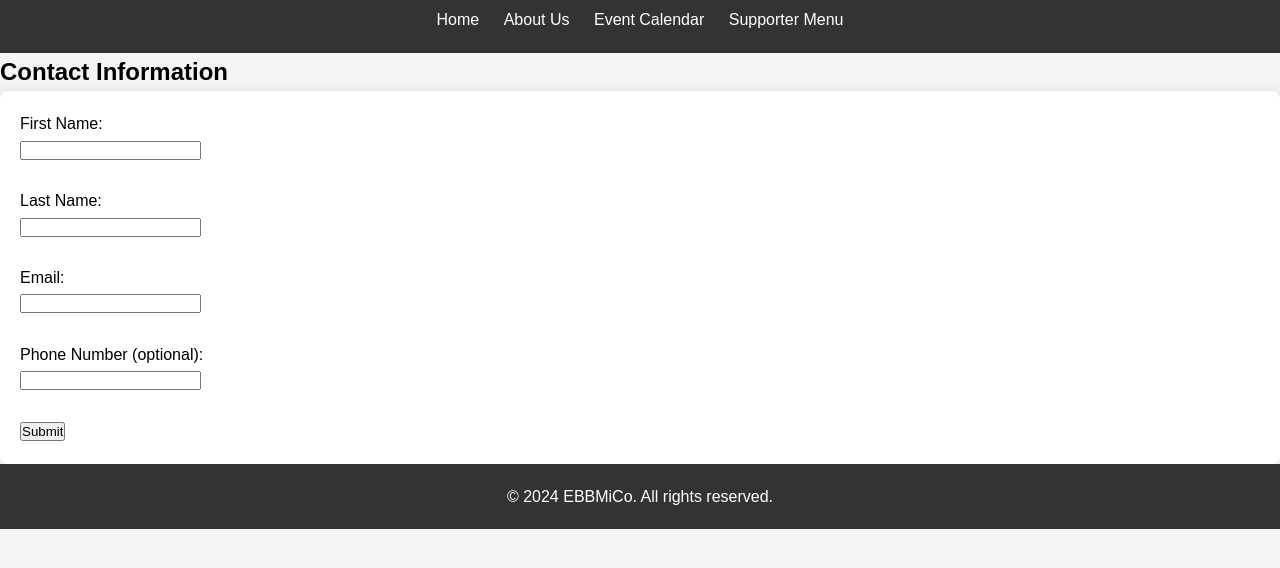
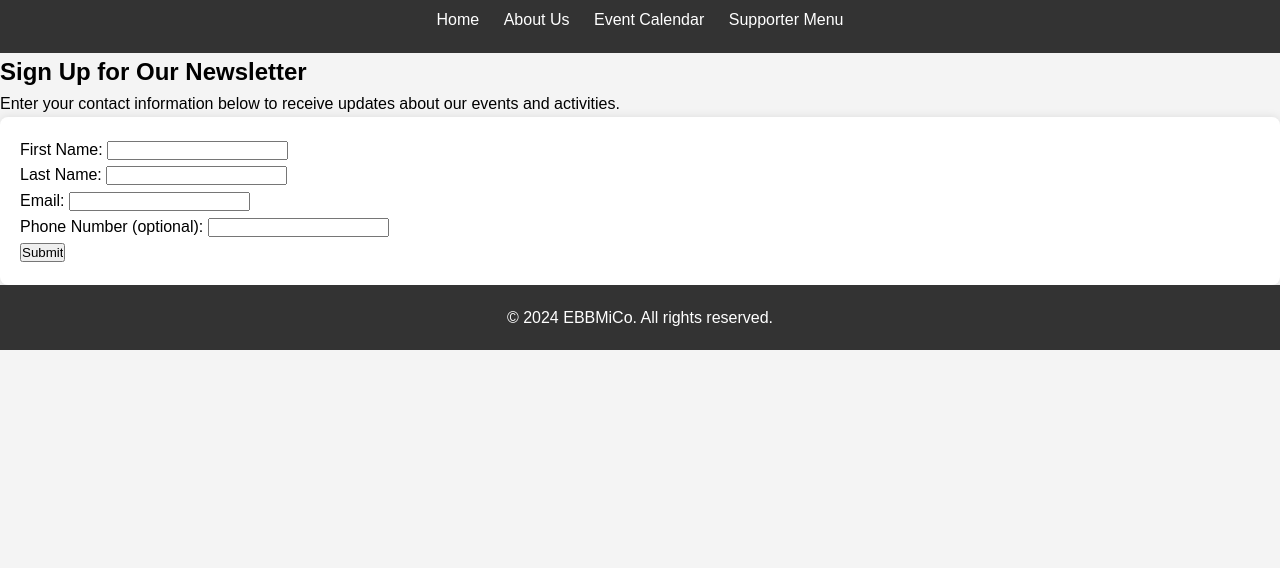
Before and after one commit to isiahmacias25/EEBMiCo, a plain HTML site: page supportermenu.html in a window 1280 px wide. Shown: the part 74-642 px from the top of the page. Drawn offline with Linux system fonts and the light colour scheme.

Commit message:
Update supportermenu.html

```diff
--- a/supportermenu.html
+++ b/supportermenu.html
@@ -19,24 +19,25 @@
         </nav>
     </header>
 
-    <main>
-        <h2>Contact Information</h2>
+     <div class="container">
+        <h2>Sign Up for Our Newsletter</h2>
+        <p>Enter your contact information below to receive updates about our events and activities.</p>
         <form action="#" method="post">
-            <label for="fname">First Name:</label><br>
-            <input type="text" id="fname" name="fname" required><br><br>
+            <label for="fname">First Name:</label>
+            <input type="text" id="fname" name="fname" required><br>
 
-            <label for="lname">Last Name:</label><br>
-            <input type="text" id="lname" name="lname" required><br><br>
+            <label for="lname">Last Name:</label>
+            <input type="text" id="lname" name="lname" required><br>
 
-            <label for="email">Email:</label><br>
-            <input type="email" id="email" name="email" required><br><br>
+            <label for="email">Email:</label>
+            <input type="email" id="email" name="email" required><br>
 
-            <label for="phone">Phone Number (optional):</label><br>
-            <input type="tel" id="phone" name="phone"><br><br>
+            <label for="phone">Phone Number (optional):</label>
+            <input type="tel" id="phone" name="phone"><br>
 
             <input type="submit" value="Submit">
         </form>
-    </main>
+    </div>
 
     <footer>
         <p>&copy; 2024 EBBMiCo. All rights reserved.</p>
```
